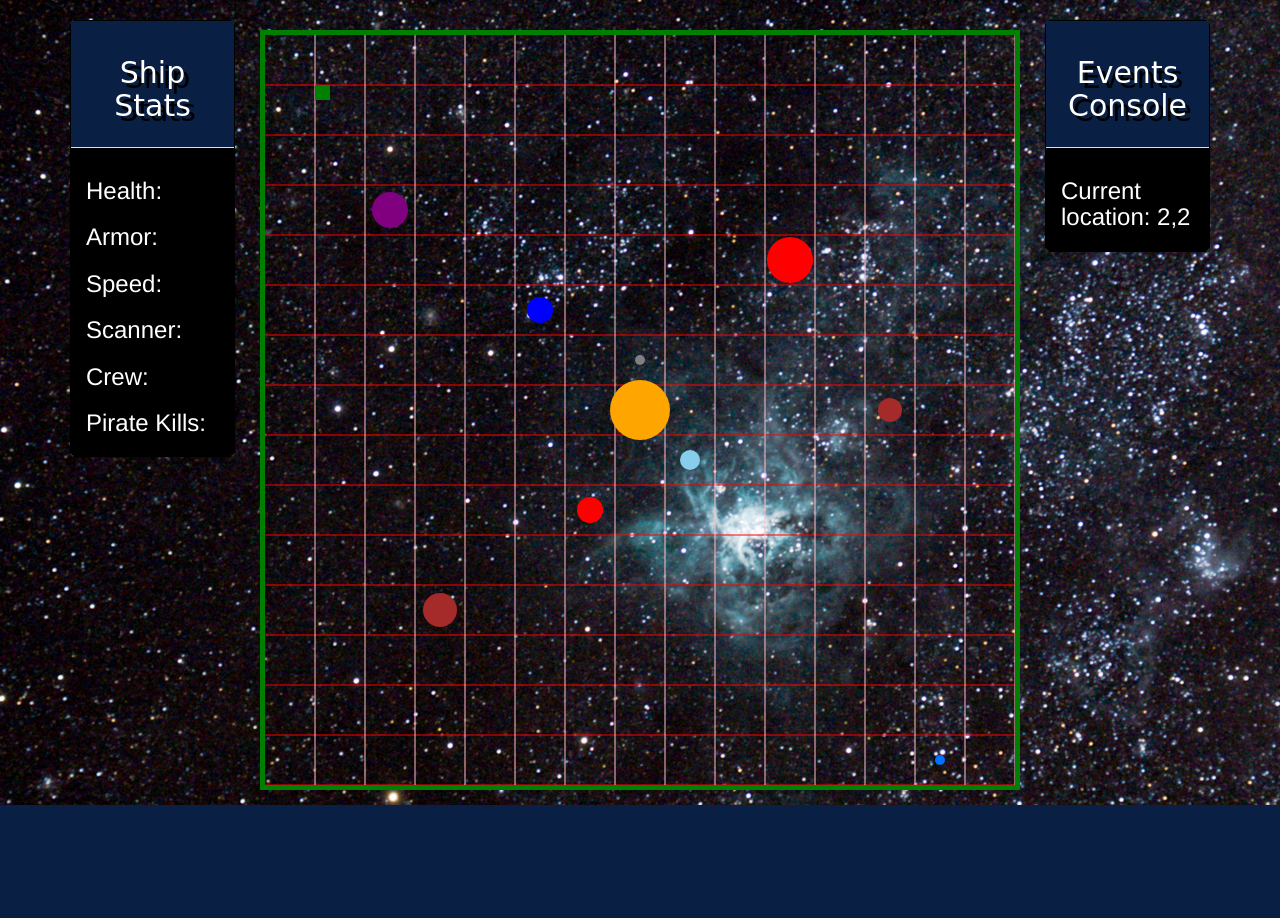
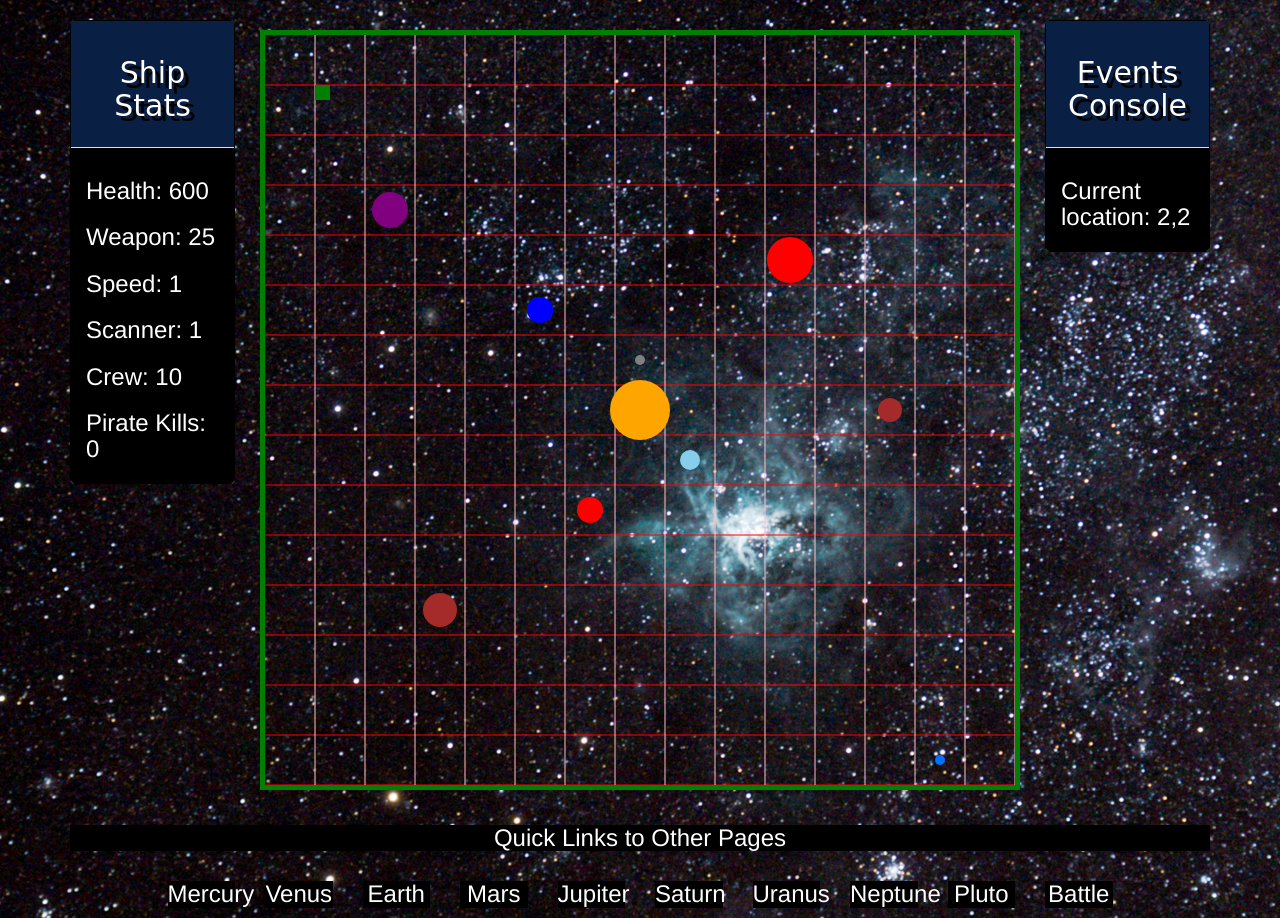
Before and after one commit to davedyecfa/bitsandgiggles, a PHP site: page /public/game.html in a window 1280 px wide. Shown: the part 72-990 px from the top of the page. Before the commit the page ends 877 px from the top, so only its background shows below. Run offline with PHP 8.4, Linux system fonts and the light colour scheme; some libraries are stand-ins or nearby versions.

Commit message:
changed out jpg planet images for png, some changes to game.html

```diff
--- a/public/css/style.css
+++ b/public/css/style.css
@@ -57,6 +57,10 @@ input {
 	text-align: center;
 }
 
+.col-md-1 {
+	text-align: center;
+}
+
 #mars {
 	float: left;
 	text-align: left;
--- a/public/game.html
+++ b/public/game.html
@@ -48,12 +48,12 @@
                         </div>
                         <div class="panel-footer">
                             <div class="stats">
-                            <h3 id="health">Health: </h3>
-                            <h3 id="armor">Armor: </h3>
-                            <h3 id="speed">Speed: </h3>
-                            <h3 id="scanner">Scanner: </h3>
-                            <h3 id="crew">Crew: </h3>
-                            <h3 id="kills">Pirate Kills: </h3>
+                            <h3 id="health">Health: 600</h3>
+                            <h3 id="armor">Weapon: 25</h3>
+                            <h3 id="speed">Speed: 1</h3>
+                            <h3 id="scanner">Scanner: 1</h3>
+                            <h3 id="crew">Crew: 10</h3>
+                            <h3 id="kills">Pirate Kills: 0</h3>
                         </div>
                         </div>
                         </div>
@@ -78,6 +78,41 @@
                         </div>
                     </div>
                     </div>
+                    <div class="col-md-12">
+                        <h3>Quick Links to Other Pages</h3>
+                    </div>
+                    <div class="col-md-1"></div>
+                    <div class="col-md-1">
+                        <a href="./planets/mercury.html"><h3>Mercury</h3></a>
+                    </div>
+                    <div class="col-md-1">
+                        <a href="./planets/venus.html"><h3>Venus</h3></a>
+                    </div>
+                    <div class="col-md-1">
+                        <a href="./planets/earth.html"><h3>Earth</h3></a>
+                    </div>
+                    <div class="col-md-1">
+                        <a href="./planets/mars.html"><h3>Mars</h3></a>
+                    </div>
+                    <div class="col-md-1">
+                        <a href="./planets/jupiter.html"><h3>Jupiter</h3></a>
+                    </div>
+                    <div class="col-md-1">
+                        <a href="./planets/saturn.html"><h3>Saturn</h3></a>
+                    </div>
+                    <div class="col-md-1">
+                        <a href="./planets/uranus.html"><h3>Uranus</h3></a>
+                    </div>
+                    <div class="col-md-1">
+                        <a href="./planets/neptune.html"><h3>Neptune</h3></a>
+                    </div>
+                    <div class="col-md-1">
+                        <a href="./planets/pluto.html"><h3>Pluto</h3></a>
+                    </div>
+                    <div class="col-md-1">
+                        <a href="./battle.html"><h3>Battle</h3></a>
+                    </div>
+                    <div class="col-md-1"></div>
                 </div>
             </body>
             <script type="text/javascript" src="./js/GameMovement.js"></script>
--- a/public/planets/earth.html
+++ b/public/planets/earth.html
@@ -25,7 +25,7 @@
 			<img src="../img/planets/earth_title.png">
 		</div>
 		<div class="col-md-5">
-			<img src="../img/planets/earth_big.jpg">
+			<img src="../img/planets/earth_big.png">
 		</div>
 		<div class="col-md-2"></div>
 		<div class="col-md-5">
--- a/public/planets/jupiter.html
+++ b/public/planets/jupiter.html
@@ -24,7 +24,7 @@
 			<img src="../img/planets/jupiter_title.png">
 		</div>
 		<div class="col-md-5">
-			<img src="../img/planets/jupiter_big.jpg">
+			<img src="../img/planets/jupiter_big.png">
 		</div>
 		<div class="col-md-2"></div>
 		<div class="col-md-5">
--- a/public/planets/mars.html
+++ b/public/planets/mars.html
@@ -27,7 +27,7 @@
 	</div>
 	<div class="row">
 		<div class="col-md-5" id="mars">
-			<img src="../img/planets/mars_big.jpg">
+			<img src="../img/planets/mars_big.png">
 		</div>
 		<div class="col-md-2"></div>
 		<div class="col-md-5">
--- a/public/planets/mercury.html
+++ b/public/planets/mercury.html
@@ -24,7 +24,7 @@
 			<img src="../img/planets/mercury_title.png">
 		</div>
 		<div class="col-md-5">
-			<img src="../img/planets/mercury_big.jpg">
+			<img src="../img/planets/mercury_big.png">
 		</div>
 		<div class="col-md-2"></div>
 		<div class="col-md-5">
--- a/public/planets/pluto.html
+++ b/public/planets/pluto.html
@@ -24,7 +24,7 @@
 			<img src="../img/planets/pluto_title.png">
 		</div>
 		<div class="col-md-5">
-			<img src="../img/planets/pluto_big.jpg">
+			<img src="../img/planets/pluto_big.png">
 		</div>
 		<div class="col-md-2"></div>
 		<div class="col-md-5">
--- a/public/planets/saturn.html
+++ b/public/planets/saturn.html
@@ -24,7 +24,7 @@
 			<img src="../img/planets/saturn_title.png">
 		</div>
 		<div class="col-md-5">
-			<img src="../img/planets/saturn_big.jpg">
+			<img src="../img/planets/saturn_big.png">
 		</div>
 		<div class="col-md-2"></div>
 		<div class="col-md-5">
--- a/public/planets/venus.html
+++ b/public/planets/venus.html
@@ -24,7 +24,7 @@
 			<img src="../img/planets/venus_title.png">
 		</div>
 		<div class="col-md-5">
-			<img src="../img/planets/venus_big.jpg">
+			<img src="../img/planets/venus_big.png">
 		</div>
 		<div class="col-md-2"></div>
 		<div class="col-md-5">
```
Also changed, not shown: public/img/planets/earth_big.jpg (deleted), public/img/planets/earth_big.png (added), public/img/planets/jupiter_big.png (added), public/img/planets/mars_big.png (added), public/img/planets/mercury_big.png (added), public/img/planets/neptune_big.png, public/img/planets/pluto_big.png (added), public/img/planets/saturn_big.png (added), public/img/planets/uranus_big.png, public/img/planets/venus_big.png (added).
